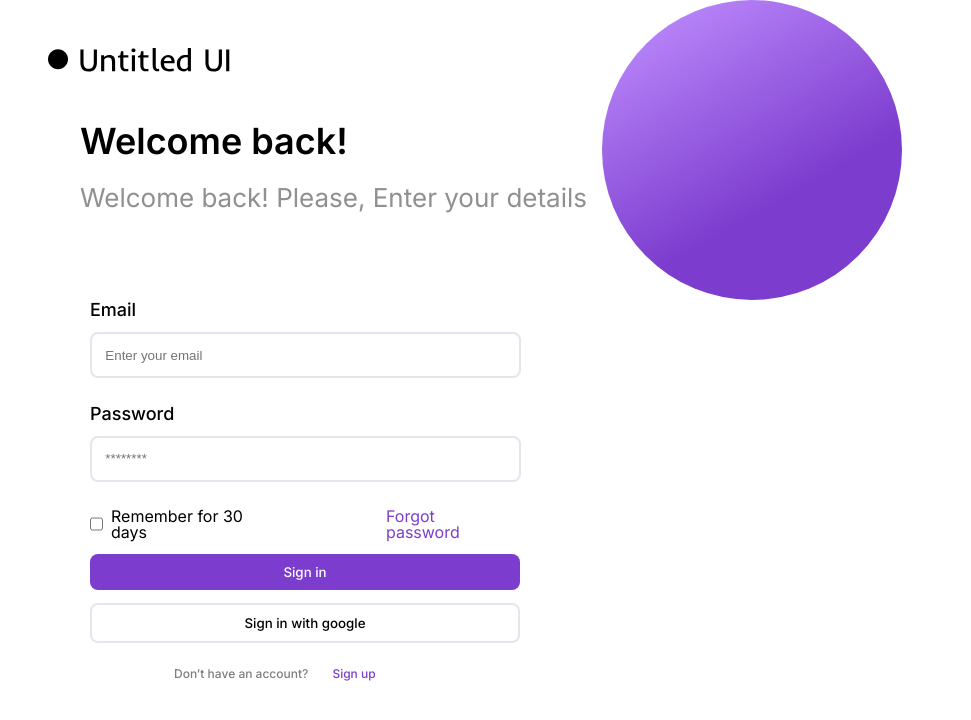
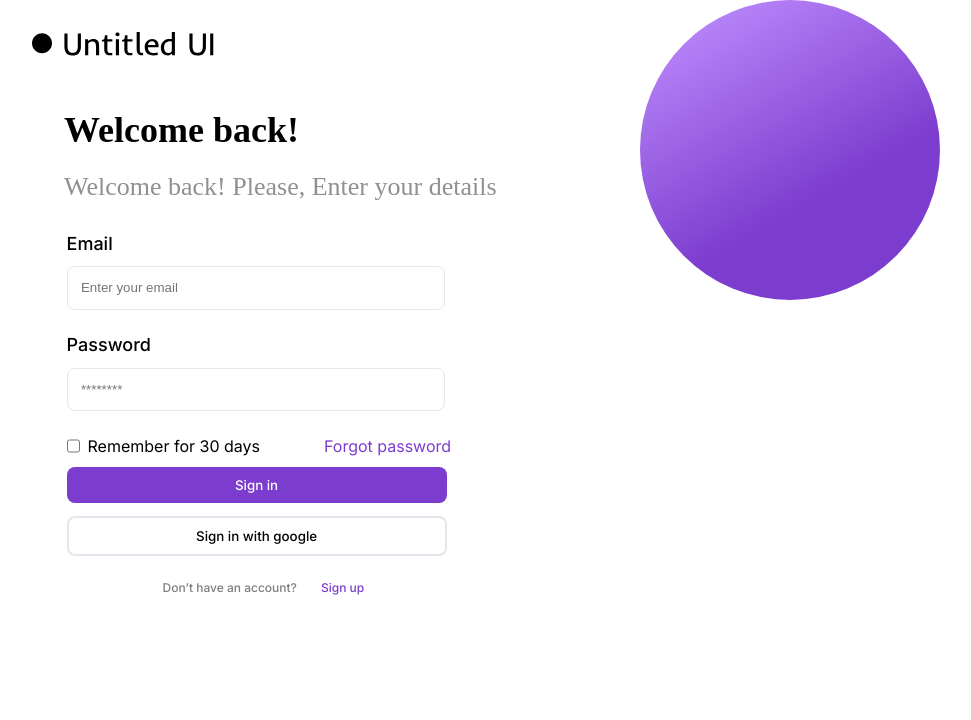
Before and after one commit to KelvynAmaral/login-page, a plain HTML site: page index.html in a window 1280 px wide. Shown: the whole page, without its empty margins (0-971 px from the left). Drawn offline with Linux system fonts and the light colour scheme.

Commit message:
Position page

```diff
--- a/assets/css/bemvindo.css
+++ b/assets/css/bemvindo.css
@@ -1,13 +1,13 @@
-.primeira__imagem{
-    padding-top: 3em;
-    padding-left: 3em;
-}
+
 
 .bemvindo{
-    padding-top: 3em;
-    padding-left: 5em;
-    font-family: var(--fonte-principal);
-
+    background-image: url("/assets/img/untitled-UI.svg");
+    background-repeat: no-repeat;
+    margin: 5%;
+}
+.bemvindo_conteudo{
+    padding-top: 5em;
+    padding-left: 2em;
 
 }
 
--- a/assets/css/formulario.css
+++ b/assets/css/formulario.css
@@ -1,30 +1,28 @@
+
 .card__login{
     font-family: var(--fonte-principal);
     font-size: 18px;
     font-weight: 500;
-    padding: 5em;
+    margin: 6%;
 }
 
-.ckeck_password{
-    padding-bottom: 3%;
-}
 
 .check_email_caixa{
     margin: 1em 0 2em 0;
-    border: 2px solid var(--cor-borda);
+    border: 1px solid var(--cor-borda);
     border-radius: 8px;
     color: var(--cor-terciaria);
     padding: 1em;
-    width: 400px;
+    width: 350px;
 }
 
 .check_email_password{
     margin: 1em 0 2em 0;
-    border: 2px solid var(--cor-borda);
+    border: 1px solid var(--cor-borda);
     border-radius: 8px;
     color: var(--cor-terciaria);
     padding: 1em;
-    width: 400px;
+    width: 350px;
 }
 .checkbox{
     display: flex;
@@ -35,8 +33,9 @@
     margin: 0 0 0 0.5em ;
 }
 .ckeckbox__texto_secundario{
-    margin: 0 0 0 6.5em;
+    margin: 0 0 0 4em;
     color: #7C3CCE;
+    text-decoration: none;
 }
 
 
@@ -48,7 +47,7 @@
     margin: 1em 0 1em 0;
     padding: 10px;
     background: #7C3CCE;
-    width: 430px;
+    width: 380px;
     border-radius: 8px;
 
 }
@@ -63,7 +62,7 @@
     margin: 0 0 1em 0;
     padding: 10px;
     background: var(--cor-primaria);
-    width: 430px;;
+    width: 380px;;
     border-radius: 8px;
 }
 .btn-sign-up-google:hover{
@@ -80,9 +79,11 @@
 }
 .sign_texto{
     color: #7E7E7E;
-    margin: 0 0 0 7em;
+    margin: 0 0 0 8em;
+
 }
 .sign_texto_secundario{
     color: var(--cor-secundaria);
     margin: 0 0 0 2em;
+    text-decoration: none;
 }
--- a/assets/css/styles.css
+++ b/assets/css/styles.css
@@ -1,6 +1,7 @@
 @import url('https://fonts.googleapis.com/css2?family=Inter:wght@400;500;600&display=swap');
 @import url('./bemvindo.css');
 @import url('./formulario.css');
+@import url('./ellipse.css');
 
 :root{
 
@@ -18,10 +19,12 @@
 }
 body{
     display: grid;
-    grid-template-columns: 50% 50%;
+    grid-template-columns: 50% 50% 0 0;
+    box-sizing: border-box;
     font-family: var(--fonte-principal);
-    width: 1204px;
-    height: 720px;
+    min-width: 100vw;
+    min-height: 100vh;
+
 
 
 }
--- a/index.html
+++ b/index.html
@@ -13,15 +13,13 @@
 </head>
 <body>
        <!--pagina 1-->
-    <section>
-        <header>
-            <img src="./assets/img/untitled-UI.svg" alt="" class="primeira__imagem">
-        </header>
-        <div class="bemvindo">
+    <section class="bemvindo">
+
+        <div class="bemvindo_conteudo">
             <h1 class="bemvindo_conteudo_titulo">Welcome back!</h1>
             <p class="bemvindo_conteudo_texto">Welcome back! Please, Enter your details</p>
         </div>
-        <form>
+        <form class="card">
             <div class="card__login">
                 <p class="ckeck_email">Email</p>
                 <input type="text" name="email" placeholder="Enter your email" class="check_email_caixa">
@@ -31,24 +29,23 @@
                 <div class="checkbox">
                     <input type="checkbox" name="Remember" class="checkbox__botao">
                     <p class="ckeckbox__texto">Remember for 30 days</p>
-                    <p href="#" class="ckeckbox__texto_secundario">Forgot password</p>
+                    <a href="#" class="ckeckbox__texto_secundario">Forgot password</a>
                 </div>
                 <div>
                     <button href="#" class="btn-sign-up">Sign in</button>
                     <button href="#" class="btn-sign-up-google">Sign in with google</button>
                     <div class="sign-up">
                         <p class="sign_texto">Don’t have an account?</p>
-                        <p href="#" class="sign_texto_secundario">Sign up</p>
+                        <a href="#" class="sign_texto_secundario">Sign up</a>
                     </div>
                 </div>
             </div>
         </form>
-    </section>
-
-    <section>
-        <div class="ellipse">
-            <img src="./assets/img/ellipse.svg" alt="">
-            <img src="./assets/img/Rectangle.svg" alt="">
+    </section >
+    <section class="ellipse">
+        <div>
+            <img src="./assets/img/ellipse.svg" alt="" class="circulo">
+            <img src="./assets/img/Rectangle.svg" alt="" class="retangulo" >
         </div>
     </Section>
 
```
Also changed, not shown: assets/css/ellipse.css (added).
